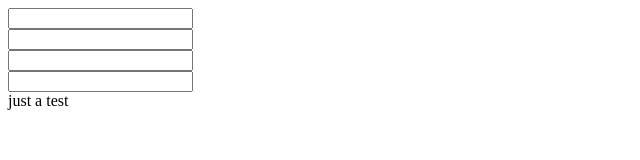
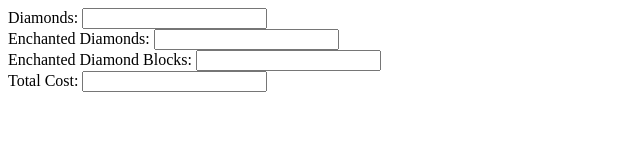
Before and after one commit to hypixelutils/conversioncalculator, a plain HTML site: page index.html in a window 1280 px wide. Shown: the whole page, without its empty margins (0-640 px from the left). Drawn offline with Linux system fonts and the light colour scheme.

Commit message:
Update index.html

```diff
--- a/index.html
+++ b/index.html
@@ -1,6 +1,5 @@
-<input type="text" id="diamonds" onkeyup="boxEdited(0)"><br>
-<input type="text" id="ED" onkeyup="boxEdited(1)"><br>
-<input type="text" id="EDB" onkeyup="boxEdited(2)"><br>
-<input type="text" id="cost" onkeyup="boxEdited(3)"><br>
-<p1>just a test</p1>
+<label>Diamonds:</label> <input type="text" id="diamonds" onkeyup="boxEdited(0)"><br>
+<label>Enchanted Diamonds:</label> <input type="text" id="ED" onkeyup="boxEdited(1)"><br>
+<label>Enchanted Diamond Blocks:</label> <input type="text" id="EDB" onkeyup="boxEdited(2)"><br>
+<label>Total Cost:</label> <input type="text" id="cost" onkeyup="boxEdited(3)"><br>
 <script src="index.js"></script>
```
